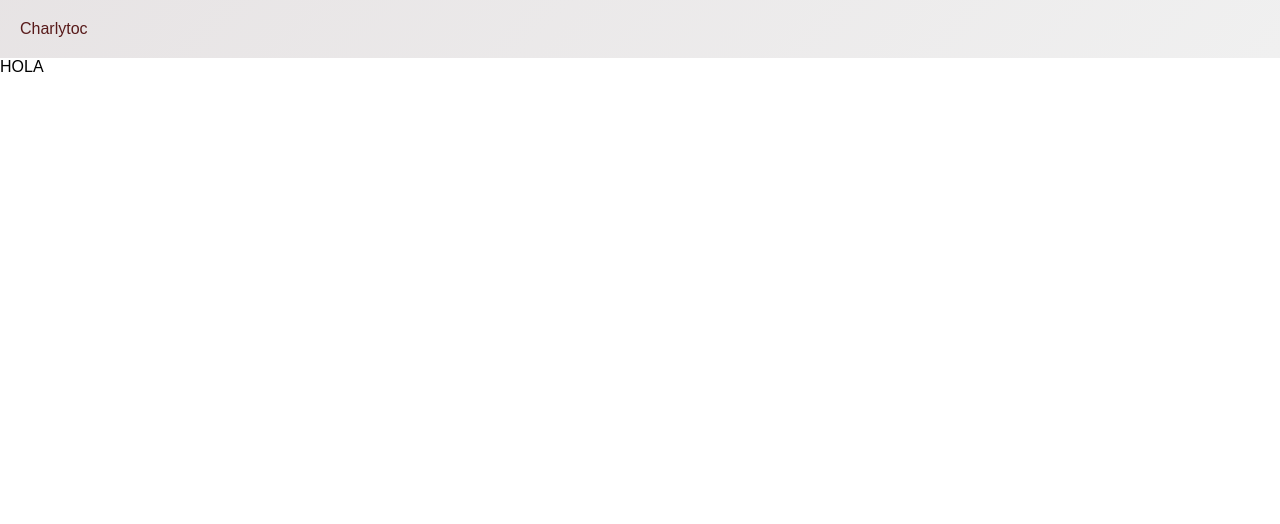
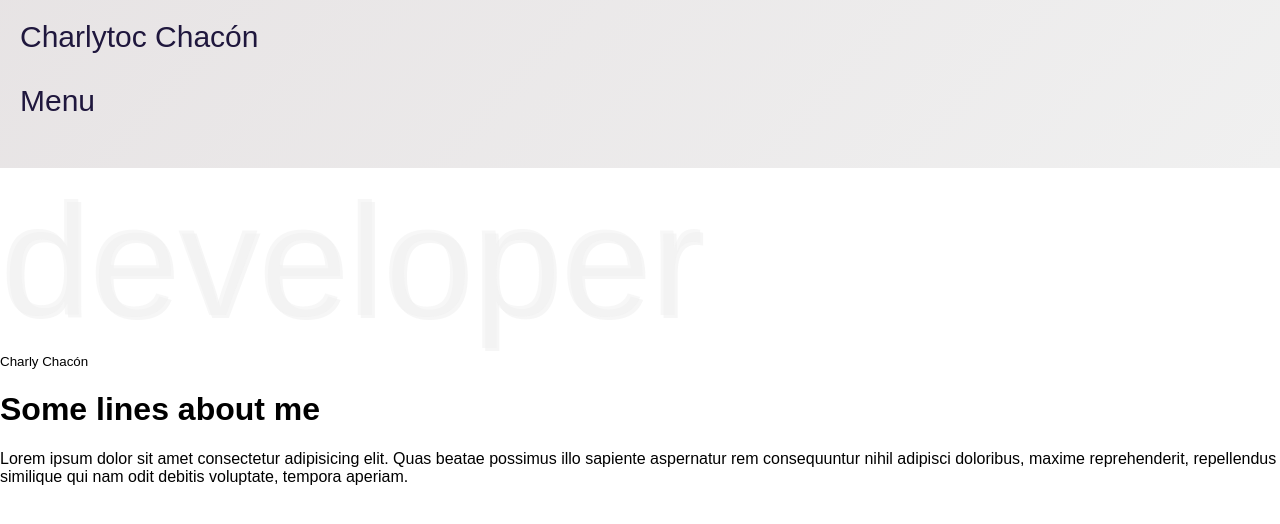
Before and after one commit to Charlytoc/portafolio, a Next.js app: page / in a window 1280 px wide. Shown: the top 524 px of the page. Built offline with nearby package versions, Linux system fonts and the light colour scheme.

Commit message:
third changes

```diff
--- a/app/head.js
+++ b/app/head.js
@@ -7,6 +7,7 @@ export default function Head() {
       <link precedence="default" href="https://cdn.jsdelivr.net/npm/bootstrap@5.2.2/dist/css/bootstrap.min.css" rel="stylesheet" integrity="sha384-Zenh87qX5JnK2Jl0vWa8Ck2rdkQ2Bzep5IDxbcnCeuOxjzrPF/et3URy9Bv1WTRi" crossorigin="anonymous"></link>
       <link precedence="default" rel="preconnect" href="https://fonts.googleapis.com"/>
       <link precedence="default" rel="preconnect" href="https://fonts.gstatic.com" crossorigin/>
+      <link precedence="default" href="https://fonts.googleapis.com/css2?family=IBM+Plex+Sans+Condensed:wght@500&display=swap" rel="stylesheet"></link>
       <link precedence="default" href="https://fonts.googleapis.com/css2?family=Montserrat:wght@300&display=swap" rel="stylesheet"></link>
     </>
   )
--- a/app/layout.js
+++ b/app/layout.js
@@ -7,9 +7,9 @@ export default function RootLayout({ children }) {
     <html>
       <head />
       <body className="w-100 h-100">
-      <header>
+
         <Navbar/>
-      </header>
+
       {children}
       <script src="https://cdn.jsdelivr.net/npm/bootstrap@5.2.2/dist/js/bootstrap.bundle.min.js" integrity="sha384-OERcA2EqjJCMA+/3y+gxIOqMEjwtxJY7qPCqsdltbNJuaOe923+mo//f6V8Qbsw3" crossOrigin="anonymous"></script>
       <script type="module" src="https://unpkg.com/ionicons@5.5.2/dist/ionicons/ionicons.esm.js"></script>
--- a/app/page.jsx
+++ b/app/page.jsx
@@ -1,36 +1,20 @@
 "use client"
 import gsap from "gsap"
 import { useEffect } from "react"
-import styles from "../styles/landing.module.css"
+import HeadText from "../components/headText"
+// import styles from "../styles/landing.module.css"
+import imagen from "../utils/images/fotorfolio.png"
+import Image from 'next/image'
 
 export default function HomePage () {
 
-    // const animation = () => {
-    //     let items = document.querySelector(".texto")
-    //     gsap.from(items, {
-    //         opacity: 0.5, duration: 1
-    //     })
-    // }
-
-    // useEffect(()=>{
-    //     animation()
-    // }, [])
 
     return <>
-    {/* <div className="container w-100 landing">
-        <div className="row">
-            <div className={`col-xs-10 p-3 text-center m-2 texto`}>ABOUT
-            </div>
-        </div>
-        <div className="row w-100">
-            <div className="col-12 p-3 text-center m-2 texto">PROJECTS</div>
-        </div>
-        <div className="row w-100">
-            <div className="col-12 text-center p-3 m-2 texto">CONTACT</div>
-        </div>
-    </div> */}
     <div className="row">
-        <div className="col-5 col-lg-12 text-center">HOLA</div>
+        <div id="fondo" className="col-5 col-lg-12 text-center">developer</div>
+        <HeadText />
+        {/* <div className="col-lg-6 bg-dark"> <Image style={{height: "auto"}} width={200} alt="..." src={imagen} /></div> */}
+
     </div>
     </>
 }
--- /dev/null
+++ b/components/headText.jsx
@@ -0,0 +1,10 @@
+
+export default function HeadText () {
+    return <>
+   <div className="col-12 col-lg-5 ms-4">
+    <small className="text-secondary">Charly Chacón</small>
+    <h1>Some lines about me</h1>
+    <p>Lorem ipsum dolor sit amet consectetur adipisicing elit. Quas beatae possimus illo sapiente aspernatur rem consequuntur nihil adipisci doloribus, maxime reprehenderit, repellendus similique qui nam odit debitis voluptate, tempora aperiam.</p>
+   </div>
+    </>
+}
--- a/components/navbar.jsx
+++ b/components/navbar.jsx
@@ -1,12 +1,12 @@
 import Link from "next/link"
-import HomePage from "../app/page"
 
-const links = [{label: "Home", route: "/"}, {label: "About", route: "/about",}]
+
+// const links = [{label: "Home", route: "/"}, {label: "About", route: "/about",}]
 
 
 export default function Navbar () {
     return <>
-    <nav className="w-100 shadow-lg rounded d-flex justify-content-between">
+    <nav className="w-100 shadow rounded d-flex justify-content-between">
         {/* {links.map(({label, route}) =>
             <li className="btn btn-outline boton" key={label}>
                 <Link className="text-light" href={route}>
@@ -14,8 +14,8 @@ export default function Navbar () {
                 </Link>
             </li>
         )} */}
-        <div className="float-start">Charlytoc</div>
-        <div className="float-end"><ion-icon name="menu-outline"></ion-icon></div>
+        <div className="float-start textomenu">Charlytoc Chacón</div>
+        <div className="float-end d-flex textomenu"><p>Menu</p><ion-icon name="menu-outline"></ion-icon></div>
     </nav>
     </>
 }
--- a/styles/globals.css
+++ b/styles/globals.css
@@ -16,7 +16,9 @@ nav {
   gap: 32px;
   padding: 20px;
   margin-left: 0px;
-  color: rgba(74, 6, 6, 0.908);
+  color: rgba(11, 2, 44, 0.908);
+  position: sticky;
+  top: 40;
 
 
 
@@ -48,6 +50,19 @@ a {
 * {
   box-sizing: border-box;
 }
+
+#fondo {
+  background-color: rgb(255, 255, 255);
+  color: rgba(240, 240, 240, 0.5);
+  width: 100%;
+  font-size: 10em;
+  text-shadow: 3px 3px rgba(84, 75, 75, 0.05) ;
+  font-family: 'IBM Plex Sans Condensed', sans-serif;
+}
+
+.textomenu {
+  font-size: 30px;
+}
 /*
 @media (prefers-color-scheme: dark) {
   html {
```
Also changed, not shown: utils/images/fotorfolio.png (added).
